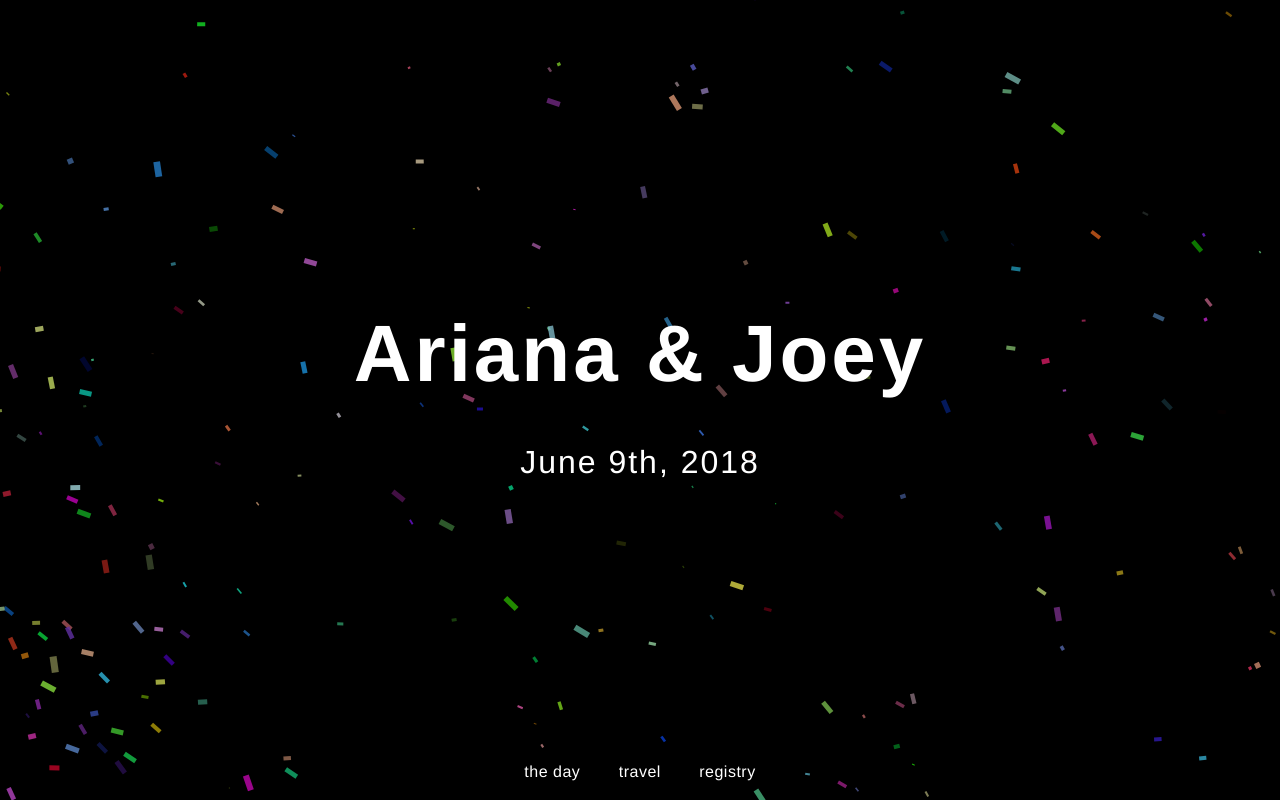
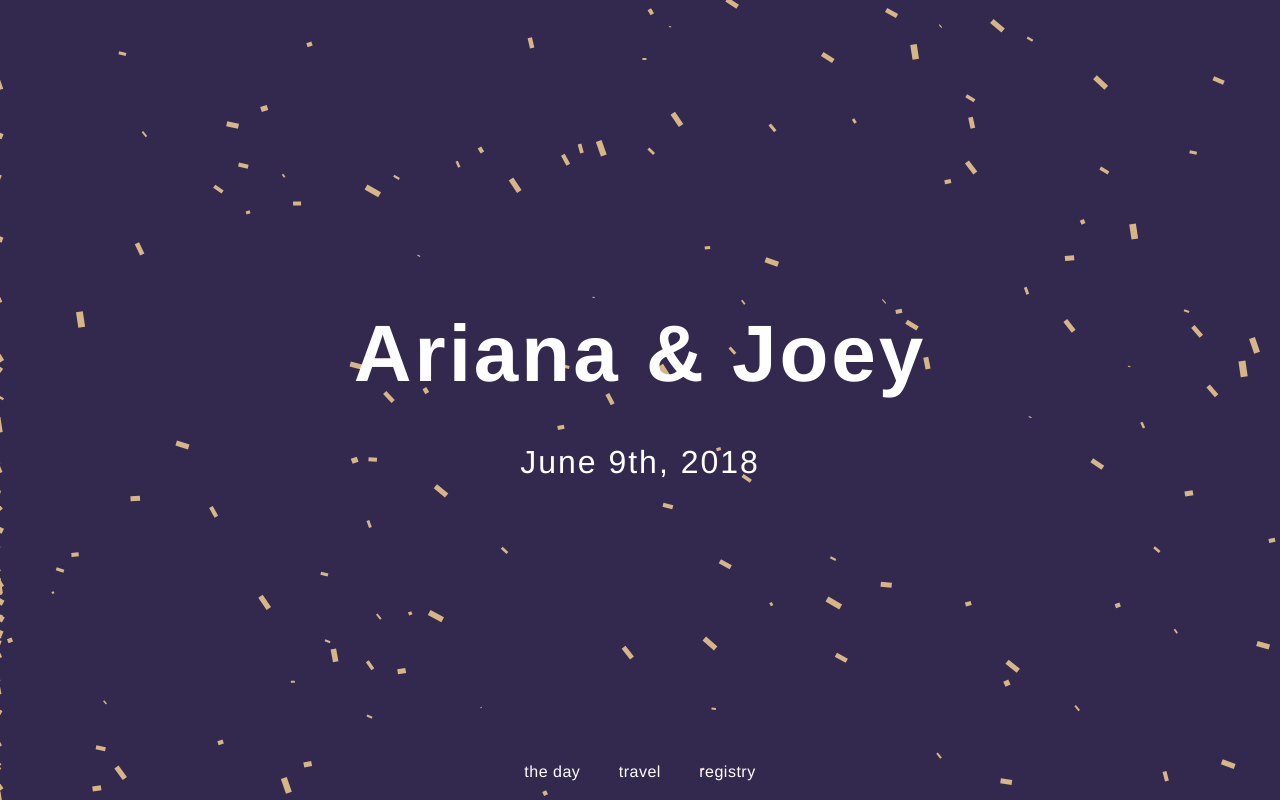
Before and after one commit to arianacofone/ariana-and-joey, a PHP site: page / in a window 1280 px wide. Run offline with PHP 8.4, Linux system fonts and the light colour scheme; some libraries are stand-ins or nearby versions.

Commit message:
change colors

```diff
--- a/scripts/script.js
+++ b/scripts/script.js
@@ -20,7 +20,7 @@ function confetti() {
           y: Math.random() * H, //y-coordinate
           r: Math.random() * 15 + 1, //radius
           d: Math.random() * mp, //density
-          color: "rgba(" + Math.floor((Math.random() * 255)) + ", " + Math.floor((Math.random() * 255)) + ", " + Math.floor((Math.random() * 255)) + ", 0.8)",
+          color: "rgb(241, 205, 143)",
           tilt: Math.floor(Math.random() * 5) - 5
       });
   }
@@ -55,7 +55,6 @@ function confetti() {
           //Every particle has its own density which can be used to make the downward movement different for each flake
           //Lets make it more random by adding in the radius
           p.y += Math.cos(angle + p.d) + 1 + p.r / 2;
-          p.x += Math.sin(angle) * 2;
 
           //Sending flakes back from the top when it exits
           //Lets make it a bit more organic and let flakes enter from the left and right also.
--- a/styles/master.css
+++ b/styles/master.css
@@ -2,7 +2,7 @@
 html, body {
   font-family: Helvetica;
   color: white;
-  background-color: black;
+  background-color: #33294E;
   margin: 0;
 }
 
```
